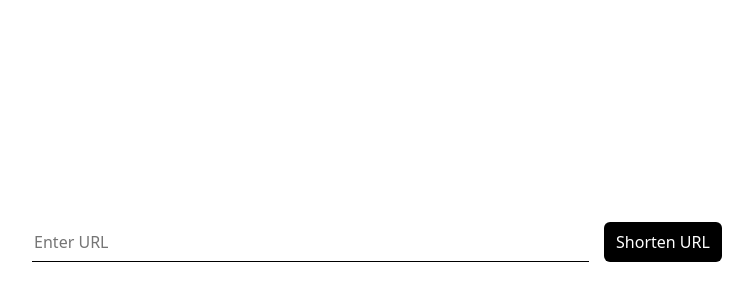
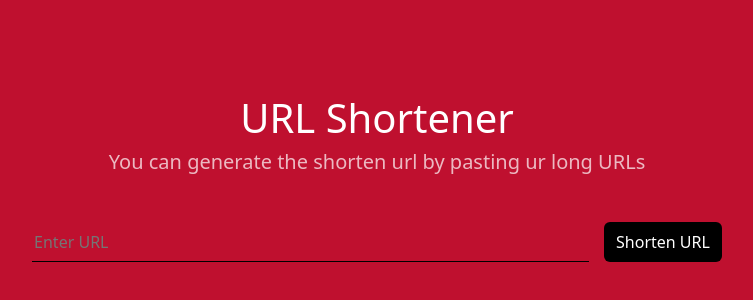
Before and after one commit to Sharjun-Hussain/url-shortener, a React (Vite) app: page / in a window 1280 px wide. Shown: the part 222-522 px from the top of the page, without its empty margins (263-1016 px from the left). Built offline with nearby package versions, Linux system fonts and the light colour scheme.

Commit message:
background changed

```diff
--- a/src/index.css
+++ b/src/index.css
@@ -1,5 +1,5 @@
 body {
-  background: hsla(237, 96%, 11%, 1);
+ background-color: #BF102F !important;
 
 
 
```
